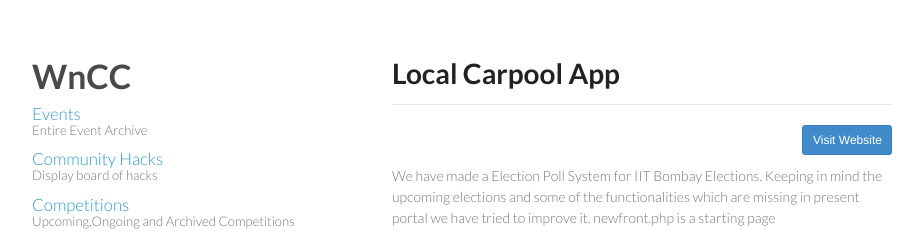
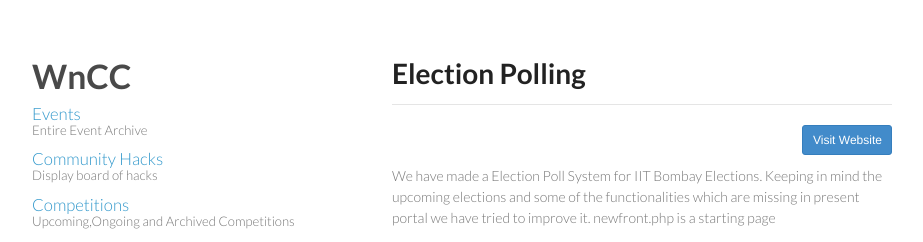
Before and after one commit to wncc/wncc.github.io, a Jekyll site: the page built from hacks/_posts/2014-2-2-election-polling.markdown, in a window 1280 px wide and 1021 px high. Shown: the top 242 px of the window, without its empty margins (178-1101 px from the left). Built offline with Jekyll 4.4.1, drawn with Linux system fonts in a browser that asks for light colours; nearby versions of some CDN libraries; Markdown is read by kramdown in place of the engine named in the settings; comment, search, counter and statistics services are not loaded.

Commit message:
Updated title

```diff
--- a/hacks/_posts/2014-2-2-election-polling.markdown
+++ b/hacks/_posts/2014-2-2-election-polling.markdown
@@ -1,6 +1,6 @@
 ---
 layout: posts
-title: Local Carpool App
+title: Election Polling
 category: hacks
 zip_url: https://github.com/shubham07iiit/electionportal/archive/master.zip
 issue_url: https://github.com/shubham07iiit/electionportal/issues/new
```
